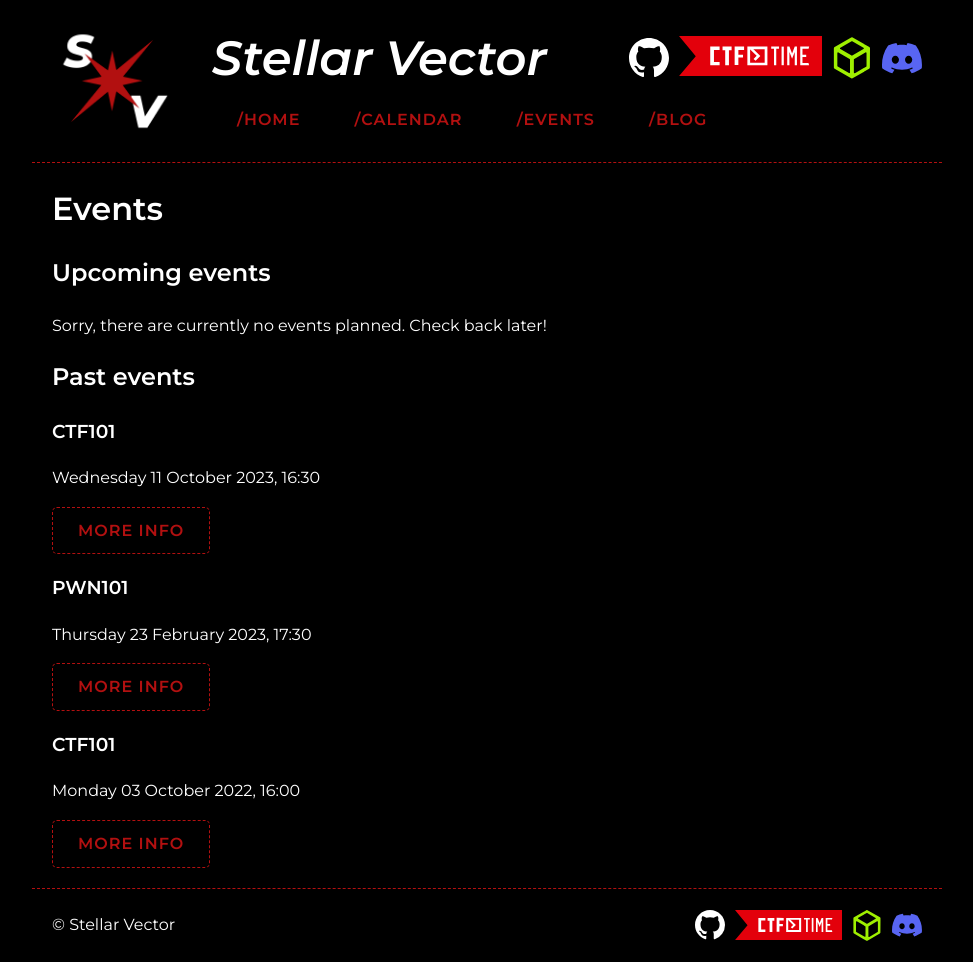
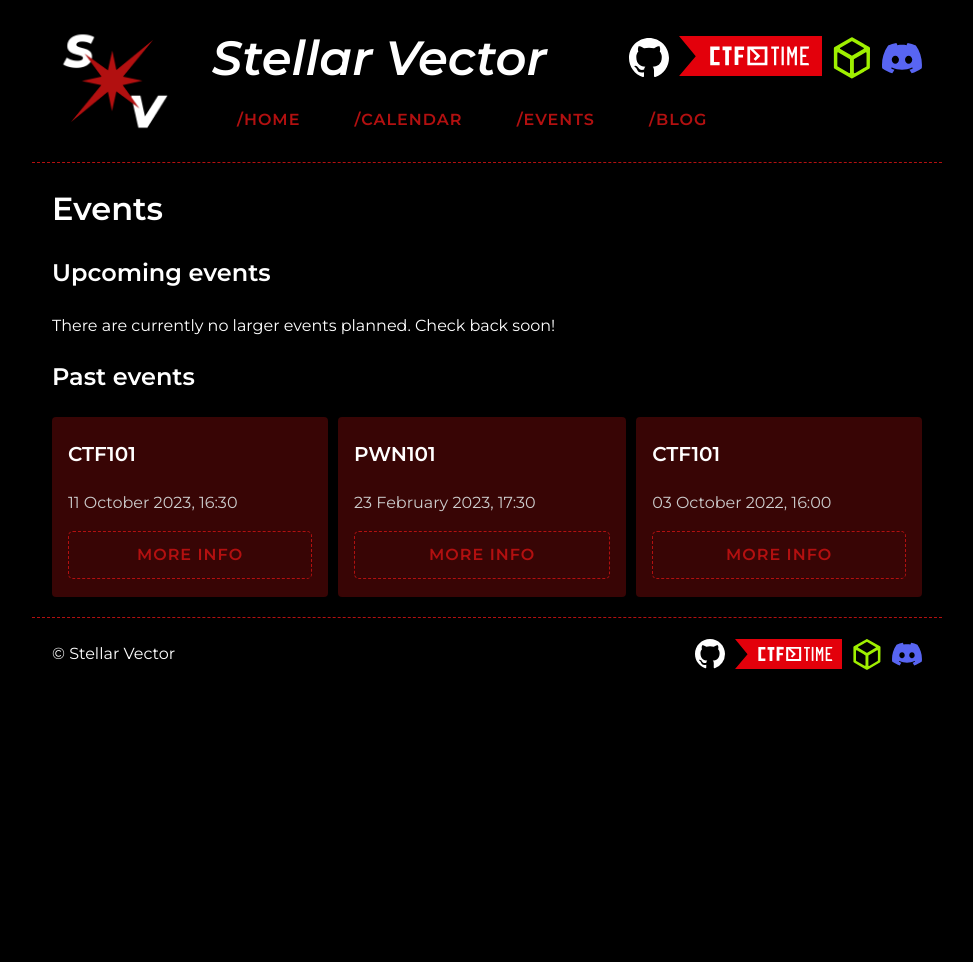
Before and after one commit to stellarvector/stellarvector.github.io, a Jekyll site: the page built from pages/events.html, in a window 1280 px wide. Shown: the whole page, without its empty margins (153-1126 px from the left). Built offline with Jekyll 4.4.1, drawn with Linux system fonts in a browser that asks for light colours; after the commit the page ends 900 px from its top, so only the background shows below that.

Commit message:
Updated styling

```diff
--- a/_sass/content.scss
+++ b/_sass/content.scss
@@ -33,4 +33,39 @@
     h1:first-child {
         margin-top: 0px;
     }
+
+    .event {
+        padding: 10px 20px;
+        border-radius: 4px;
+        background: #b2101050;
+    }
+
+    .events {
+        display: grid;
+        grid-auto-flow: column;
+        gap: 10px;
+
+        .event-box {
+            background: #b2101050;
+            padding: 1px 16px 18px;
+            border-radius: 4px;
+            display: flex;
+            flex-direction: column;
+            justify-content: space-between;
+
+            h3 {
+                font-size: 20px;
+            }
+
+            p {
+                color: #ccc;
+                font-size: 16px;
+            }
+
+            a {
+                display: block;
+                text-align: center;
+            }
+        }
+    }
 }
--- a/pages/events.html
+++ b/pages/events.html
@@ -13,25 +13,33 @@ permalink: /events
 {% assign upcoming_events = site.events | where_exp: "event", "event.date >= site.time" %}
 
 {% if upcoming_events.size == 0 %}
-    <p>Sorry, there are currently no events planned. Check back later!</p>
+    <p>There are currently no larger events planned. Check back soon!</p>
 {% else %}
+    <div class="events">
     {% for event in upcoming_events reversed %}
-        <div class="event">
-            <h3>{{ event.title }}</h2>
-            <p>{{ event.date | date: "%A %d %B %Y, %H:%M" }}</p>
+        <div class="event-box">
+            <div>
+                <h3>{{ event.title }}</h2>
+                <p>{{ event.date | date: "%A %d %B %Y, %H:%M" }}</p>
+            </div>
             <a class="button" href="{{ event.url }}">More info</a>
         </div>
     {% endfor %}
+    </div>
 {% endif %}
 
 <h2>Past events</h2>
 
 {% assign past_events = site.events | where_exp: "event", "event.date < site.time" %}
 
+<div class="events">
 {% for event in past_events reversed %}
-    <div class="event">
-        <h3>{{ event.title }}</h2>
-        <p>{{ event.date | date: "%A %d %B %Y, %H:%M" }}</p>
+    <div class="event-box">
+        <div>
+            <h3>{{ event.title }}</h2>
+            <p>{{ event.date | date: "%d %B %Y, %H:%M" }}</p>
+        </div>
         <a class="button" href="{{ event.url }}">More info</a>
     </div>
 {% endfor %}
+</div>
```
Also changed, not shown: pages/home.md (+6 -4 lines).
